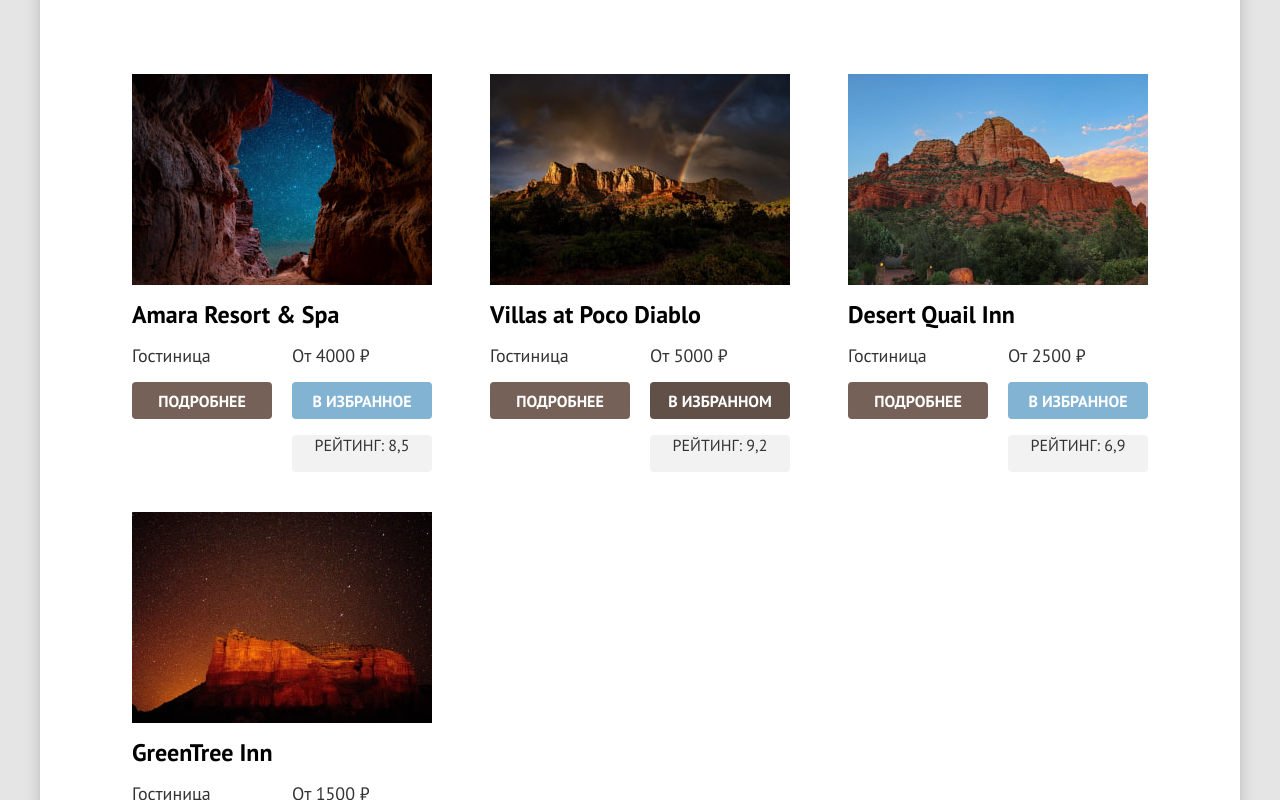
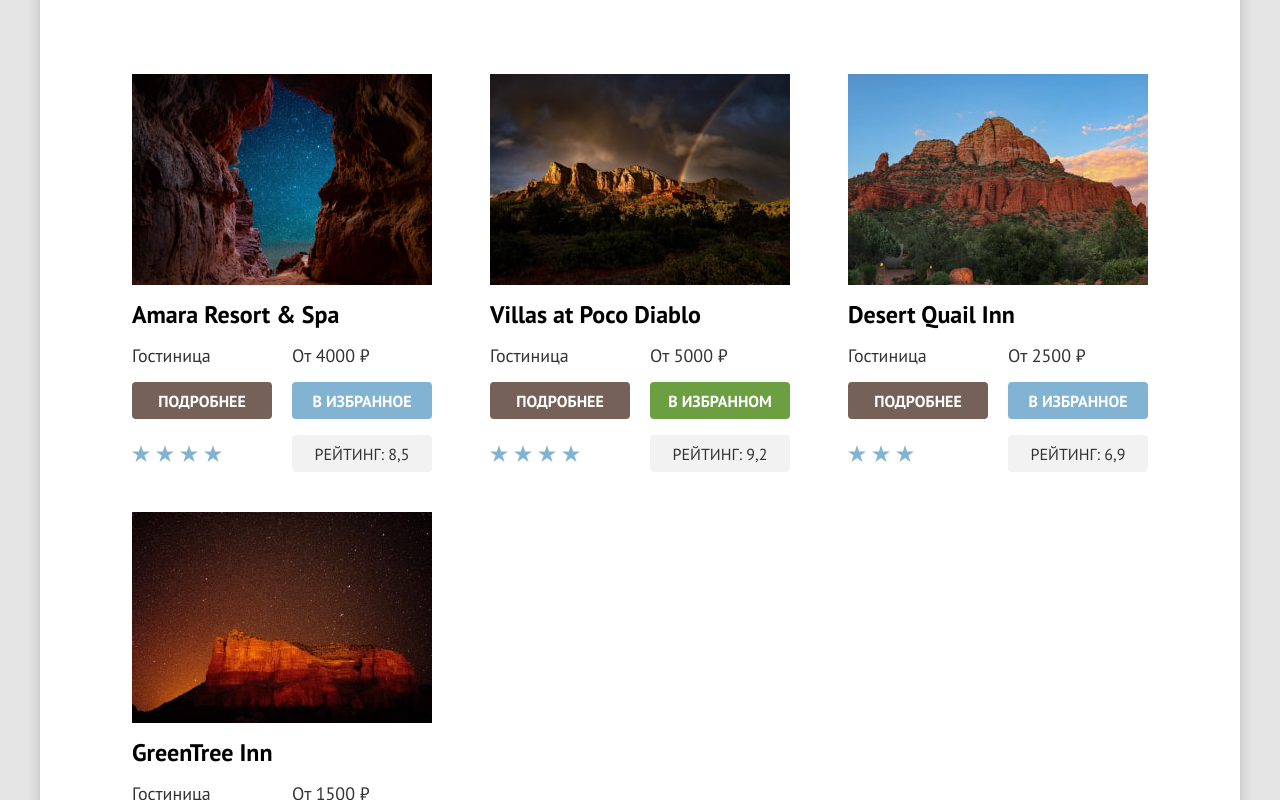
Before and after one commit to htmlacademy-htmlcss/2050153-sedona-34, a plain HTML site: page catalog.html in a window 1280 px wide. Both pictures are taken after a click on the button "В ИЗБРАННОМ". Shown: the part 581-1381 px from the top of the page. Drawn offline with Linux system fonts and the light colour scheme.

Commit message:
catalog-cards иконки и псевдосвойства

```diff
--- a/styles/styles.css
+++ b/styles/styles.css
@@ -894,19 +894,51 @@ body {
   background: #82B3D3;
 }
 
+.navigation-product-button:hover,
+.navigation-product-button:focus {
+  background: #68A2CA;
+}
+
+.navigation-product-button:active {
+  color: rgba(255, 255, 255, 0.3);
+  background: #82B3D3;
+  opacity: 0.3;
+}
+
 .navigation-product-button-liked {
   background: #7DB54F;
+}
+
+.navigation-product-button-liked:hover,
+.navigation-product-button-liked:focus {
+  background: #6C9E42;
+}
+
+.navigation-product-button-liked:active {
+  color: rgba(255, 255, 255, 0.3);
+  background: #7DB54F;
+  opacity: 0.3;
 }
 
 .product-rating-stars {
   display: flex;
   justify-content: flex-start;
+  flex-wrap: wrap;
+  width: 140px;
 }
 
 .star {
   background-image: url(../images/catalog-star-icon.svg);
   background-repeat: no-repeat;
-  display: block;
+  display: inline-block;
+  min-width: 18px;
+  background-position: center;
+  background-repeat: no-repeat;
+  margin-right: 6px;
+}
+
+.star:nth-child(7n) {
+  margin-right: 0;
 }
 
 .product-rating-text {
@@ -920,6 +952,8 @@ body {
   display: block;
   width: 140px;
   height: 37px;
+  padding-top: 9px;
+  box-sizing: border-box;
 }
 
 .sorting-pagination {
```
